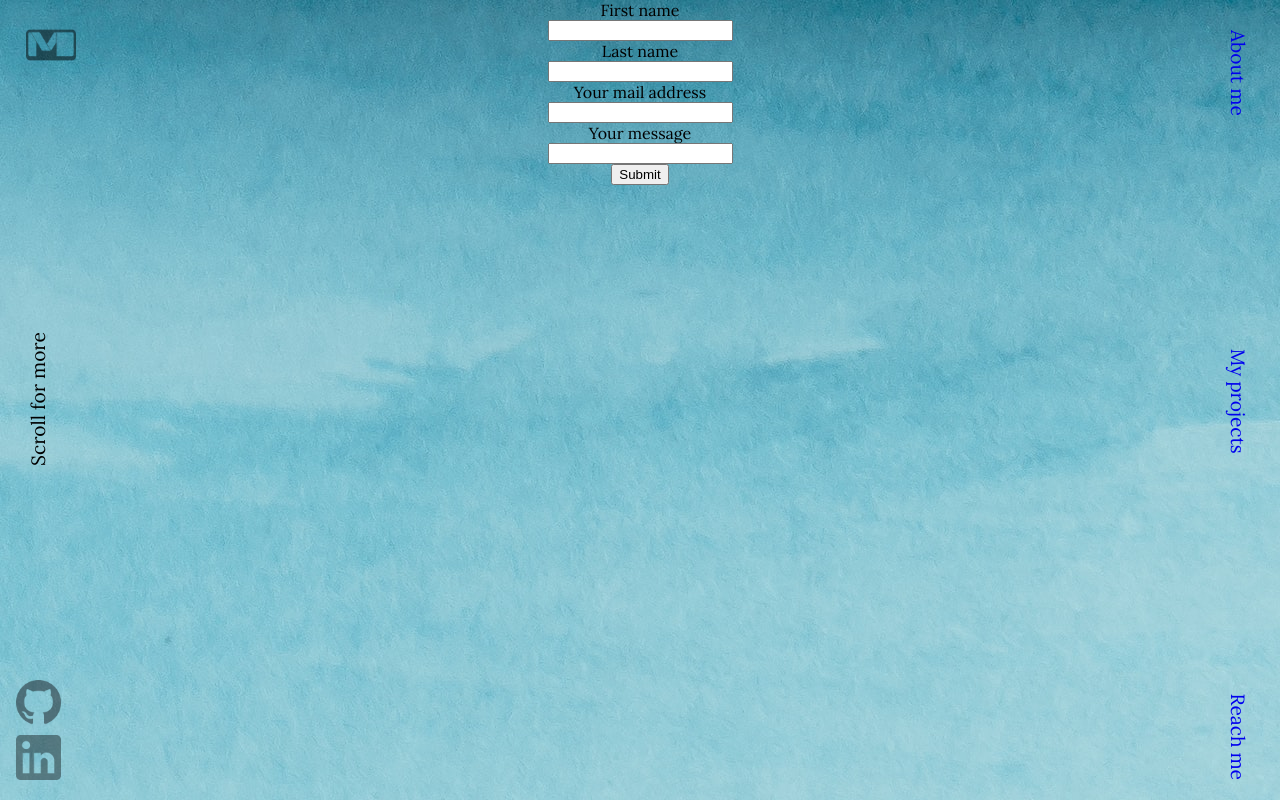
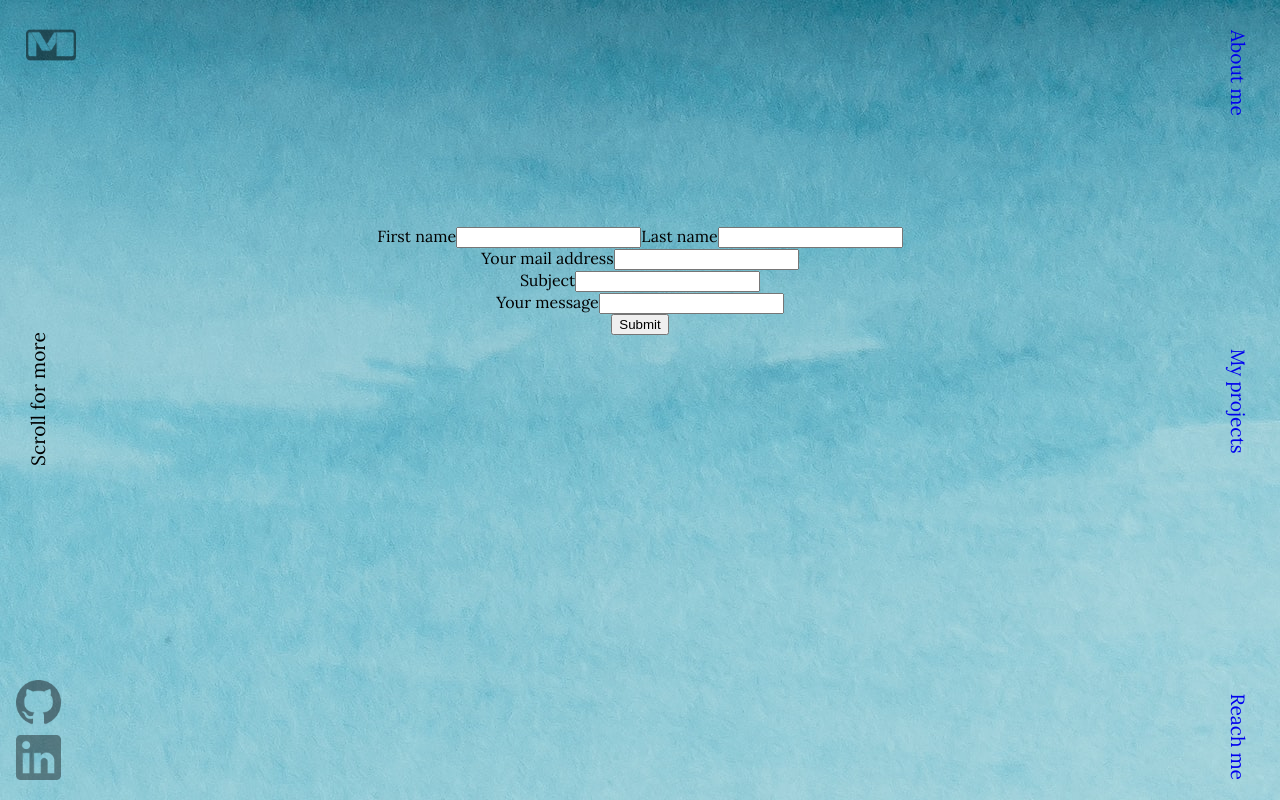
Before and after one commit to JeanSebastien130/ReactJS, a React (Create React App) app in the folder Project3/my_portfolio/: page /ReachMe in a window 1280 px wide. Built offline with nearby package versions, Linux system fonts and the light colour scheme.

Commit message:
setup reach me form

```diff
--- a/Project3/my_portfolio/src/Stylesheet/ReachMe.css
+++ b/Project3/my_portfolio/src/Stylesheet/ReachMe.css
@@ -6,4 +6,6 @@
   display: flex;
   flex-direction: column;
   align-items: center;
+  justify-content: center;
+  height: 70%;
 }
--- a/Project3/my_portfolio/src/components/ReachMe.jsx
+++ b/Project3/my_portfolio/src/components/ReachMe.jsx
@@ -4,14 +4,24 @@ const ReachMe = () => {
   return (
   <div className="reachmeentirecode">
     <div className='thewholeform'>
-      <label for="firstName">First name</label>
-      <input type="text" name="firstName" className="firstName" tabIndex="1"/>
-      <label for="lastName">Last name</label>
-      <input type="text" name="lastName" className="lastName" tabIndex="2"/>
-      <label for="lastName">Your mail address</label>
-      <input type="text" name="lastName" className="lastName" tabIndex="2"/>
-      <label for="lastName">Your message</label>
-      <input type="text" name="lastName" className="lastName" tabIndex="2"/>
+      <div className='details'>
+        <label for="firstName">First name</label>
+        <input type="text" name="firstName" className="firstName" tabIndex="1"/>
+        <label for="lastName">Last name</label>
+        <input type="text" name="lastName" className="lastName" tabIndex="2"/>
+      </div>
+      <div className='mailadress'>
+        <label for="Mail adress">Your mail address</label>
+        <input type="text" name="mail" className="lastName" tabIndex="2"/>
+      </div>
+      <div className='subject'>
+        <label for="Subject">Subject</label>
+        <input type="text" name="Subject" className="lastName" tabIndex="2"/>
+      </div>
+      <div className='message'>
+        <label for="Your message">Your message</label>
+        <input type="text" name="lastName" className="lastName" tabIndex="2"/>
+      </div>
       <button type='submit'>Submit</button>
     </div>
   </div>
```
